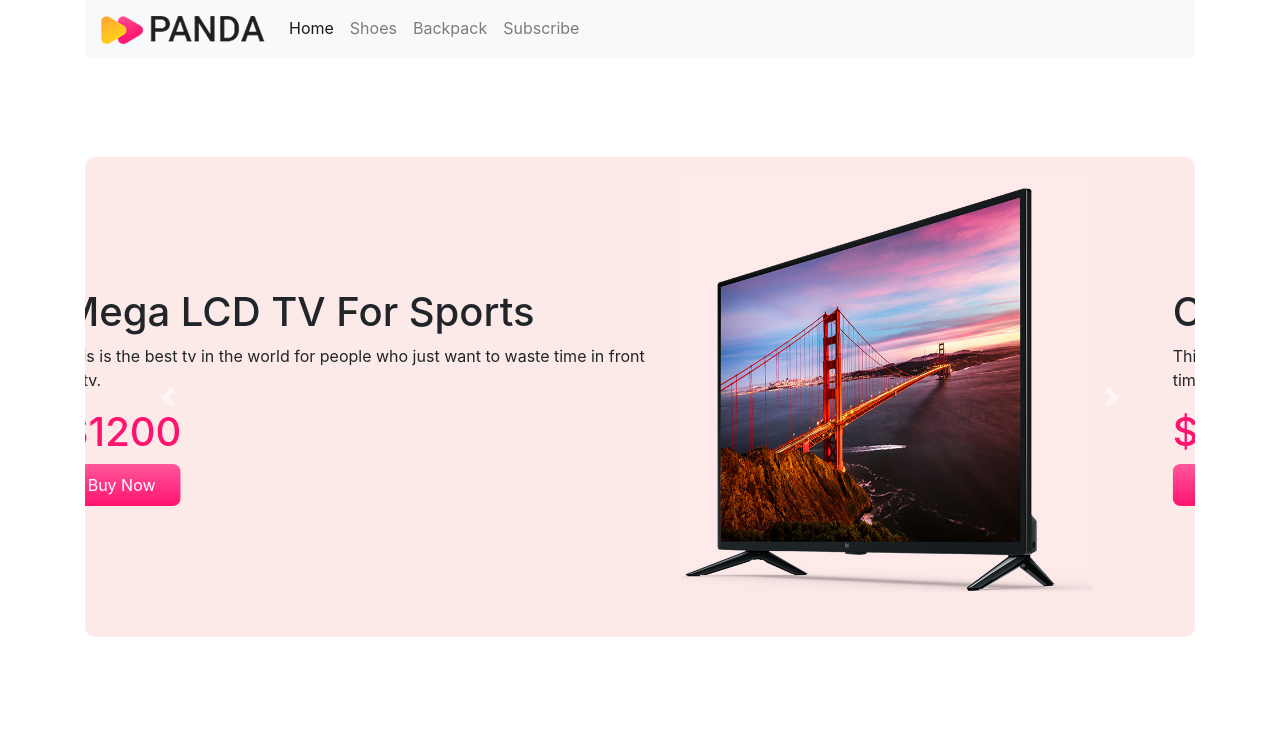
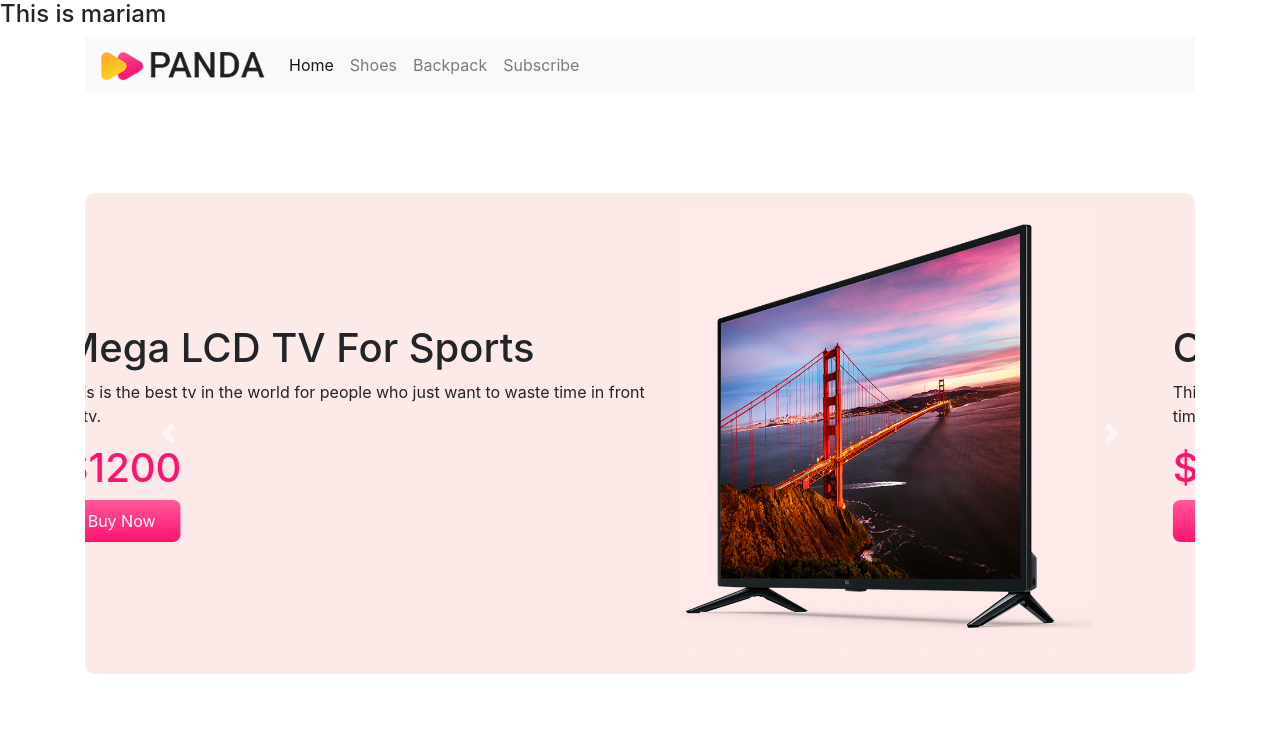
Before and after one commit to Zahed75/panda-commerce-master, a plain HTML site: page index.html in a window 1280 px wide. Shown: the top 734 px of the page. Drawn offline with nearby package versions, Linux system fonts and the light colour scheme.

Commit message:
heading added

```diff
--- a/index.html
+++ b/index.html
@@ -9,6 +9,7 @@
     <link rel="stylesheet" href="style.css">
 </head>
 <body>
+  <h4>This is mariam</h4>
     <div class="container">
         <nav class="navbar navbar-expand-lg navbar-light bg-light">
             <a class="navbar-brand" href="#">
```
